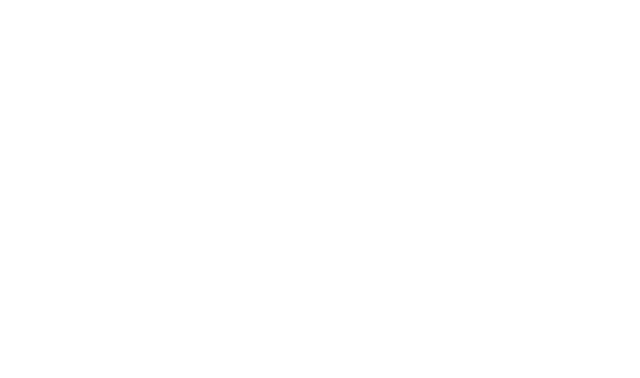
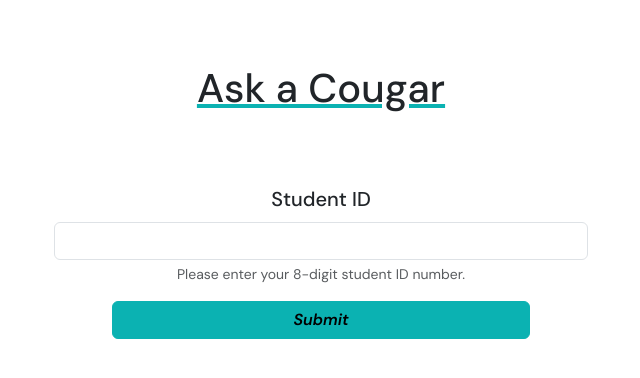
Before and after one commit to xgraceyan/ask-a-cougar, a React (Create React App) app: page /login in a window 1280 px wide. Before the commit this address had no page. Shown: the top 378 px of the page, without its empty margins (319-959 px from the left). Built offline with nearby package versions, Linux system fonts and the light colour scheme.

Commit message:
Login page

```diff
--- a/package.json
+++ b/package.json
@@ -3,6 +3,7 @@
   "version": "0.1.0",
   "private": true,
   "dependencies": {
+    "@reduxjs/toolkit": "^2.1.0",
     "@supabase/supabase-js": "^2.39.3",
     "@testing-library/jest-dom": "^5.17.0",
     "@testing-library/react": "^13.4.0",
@@ -11,9 +12,12 @@
     "popper.js": "^1.16.1",
     "react": "^18.2.0",
     "react-dom": "^18.2.0",
+    "react-redux": "^9.1.0",
     "react-router": "^6.21.3",
     "react-router-dom": "^6.21.3",
     "react-scripts": "5.0.1",
+    "redux": "^5.0.1",
+    "sass": "^1.70.0",
     "web-vitals": "^2.1.4"
   },
   "scripts": {
--- a/public/index.html
+++ b/public/index.html
@@ -24,7 +24,15 @@
       work correctly both with client-side routing and a non-root public URL.
       Learn how to configure a non-root public URL by running `npm run build`.
     -->
-    <title>React App</title>
+    <!-- Import font -->
+    <link rel="preconnect" href="https://fonts.googleapis.com" />
+    <link rel="preconnect" href="https://fonts.gstatic.com" crossorigin />
+    <link
+      href="https://fonts.googleapis.com/css2?family=DM+Sans:ital,opsz,wght@0,9..40,100..1000;1,9..40,100..1000&display=swap"
+      rel="stylesheet"
+    />
+
+    <title>Ask a Cougar</title>
   </head>
   <body>
     <noscript>You need to enable JavaScript to run this app.</noscript>
--- a/src/App.js
+++ b/src/App.js
@@ -2,14 +2,16 @@
 import './App.css';
 
 import {BrowserRouter as Router, Route, Routes} from "react-router-dom";
-import StudentView from './student/StudentView';
-import AdminView from './admin/AdminView';
+import StudentView from './components/student/StudentView';
+import AdminView from './components/admin/AdminView';
+import LogIn from './components/LogIn';
 
 function App() {
   return (
     <Router>
       <Routes>
         <Route path="/" element={<StudentView />}/>
+        <Route path="/login" element={<LogIn />}/>
         <Route path="/admin" element={<AdminView />}/>
       </Routes>
     </Router>
--- /dev/null
+++ b/src/components/LogIn.js
@@ -0,0 +1,48 @@
+import React, { useState } from "react";
+import { redirect } from "react-router";
+
+function LogIn(props) {
+  const [id, setId] = useState();
+
+  const handleChange = (e) => {
+    setId(e.target.value);
+  };
+
+  const handleSubmit = (e) => {
+    e.preventDefault();
+  };
+  return (
+    <section id="log-in-page">
+      <div className="container-lg text-center">
+        <h1 className="title">Ask a Cougar</h1>
+        <div className="spacer"></div>
+        <form className="row justify-content-center" onSubmit={handleSubmit}>
+          <div className="mb-3 text-center">
+            <label for="id" className="form-label">
+              Student ID
+            </label>
+            <input
+              type="text"
+              pattern="[0-9]{8}"
+              className="form-control"
+              id="id"
+              onChange={handleChange}
+            />
+            <div id="idHelp" className="form-text">
+              Please enter your 8-digit student ID number.
+            </div>
+          </div>
+          <button
+            type="submit"
+            className="btn btn-primary"
+            style={{ width: "75%" }}
+          >
+            Submit
+          </button>
+        </form>
+      </div>
+    </section>
+  );
+}
+
+export default LogIn;
--- /dev/null
+++ b/src/components/student/StudentView.js
@@ -0,0 +1,11 @@
+import React from "react";
+
+function StudentView() {
+  return (
+    <div>
+      <h1>Hello there!</h1>
+    </div>
+  );
+}
+
+export default StudentView;
--- a/src/index.css
+++ /dev/null
@@ -1,13 +0,0 @@
-body {
-  margin: 0;
-  font-family: -apple-system, BlinkMacSystemFont, 'Segoe UI', 'Roboto', 'Oxygen',
-    'Ubuntu', 'Cantarell', 'Fira Sans', 'Droid Sans', 'Helvetica Neue',
-    sans-serif;
-  -webkit-font-smoothing: antialiased;
-  -moz-osx-font-smoothing: grayscale;
-}
-
-code {
-  font-family: source-code-pro, Menlo, Monaco, Consolas, 'Courier New',
-    monospace;
-}
--- a/src/index.js
+++ b/src/index.js
@@ -1,14 +1,19 @@
-import React from 'react';
-import ReactDOM from 'react-dom/client';
-import './index.css';
-import App from './App';
+import React from "react";
+import ReactDOM from "react-dom/client";
+import "./index.scss";
+import App from "./App";
 
-import "bootstrap/dist/css/bootstrap.min.css";
-import "bootstrap/dist/js/bootstrap.bundle"
+// import "bootstrap/dist/css/bootstrap.min.css";
+import "bootstrap/dist/js/bootstrap.bundle";
 
-const root = ReactDOM.createRoot(document.getElementById('root'));
+import store from "./store/store";
+import { Provider } from "react-redux";
+
+const root = ReactDOM.createRoot(document.getElementById("root"));
 root.render(
-  <React.StrictMode>
-    <App />
-  </React.StrictMode>
+  <Provider store={store}>
+    <React.StrictMode>
+      <App />
+    </React.StrictMode>
+  </Provider>
 );
--- /dev/null
+++ b/src/index.scss
@@ -0,0 +1,44 @@
+$primary: #0bb2b2;
+@import "../node_modules/bootstrap/scss/bootstrap";
+
+body {
+  margin: 0;
+  font-family: "DM Sans", sans-serif !important;
+  -webkit-font-smoothing: antialiased;
+  -moz-osx-font-smoothing: grayscale;
+}
+
+code {
+  font-family: source-code-pro, Menlo, Monaco, Consolas, "Courier New",
+    monospace;
+}
+
+.container-lg {
+  padding-top: 4rem;
+  padding-bottom: 4rem;
+}
+
+.spacer {
+  padding-top: 2rem;
+  padding-bottom: 2rem;
+}
+
+.btn-primary {
+  font-weight: 600;
+  font-style: italic;
+}
+
+label {
+  font-weight: 500;
+  font-size: 125%;
+}
+
+.title {
+  text-decoration: underline;
+  text-decoration-color: $primary;
+}
+
+#log-in-page form {
+  width: 50%;
+  margin: auto;
+}
--- /dev/null
+++ b/src/store/store.js
@@ -0,0 +1,5 @@
+import { configureStore } from "@reduxjs/toolkit";
+
+export default configureStore({
+  reducer: {},
+});
--- a/src/student/StudentView.js
+++ /dev/null
@@ -1,9 +0,0 @@
-import React from 'react'
-
-function StudentView() {
-    return (
-        <div><h1>Hello there!</h1></div>
-    )
-}
-
-export default StudentView;
```
Also changed, not shown: src/components/admin/AdminView.js (renamed from src/admin/AdminView.js), 1 other file (tests, documents, lock files or other folders).
